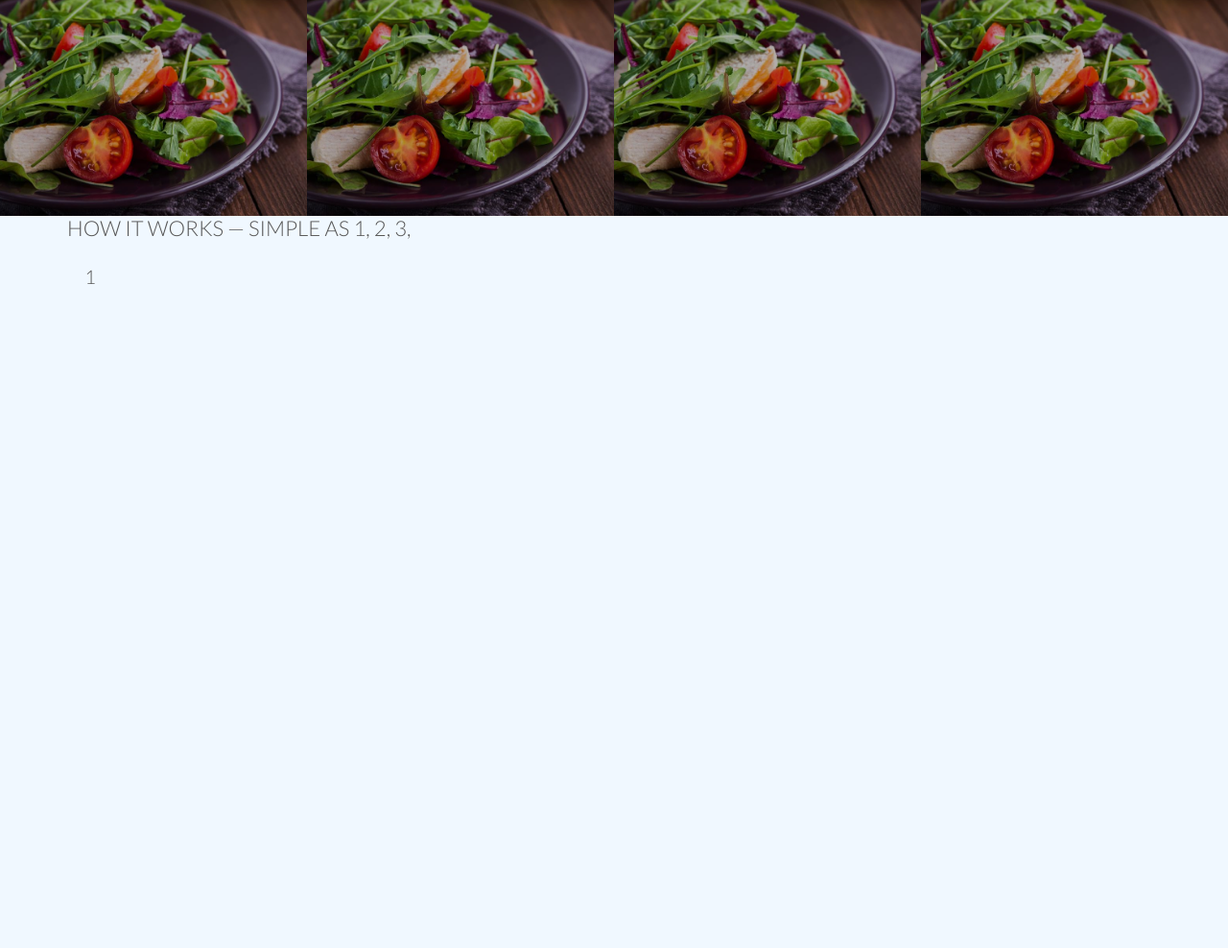
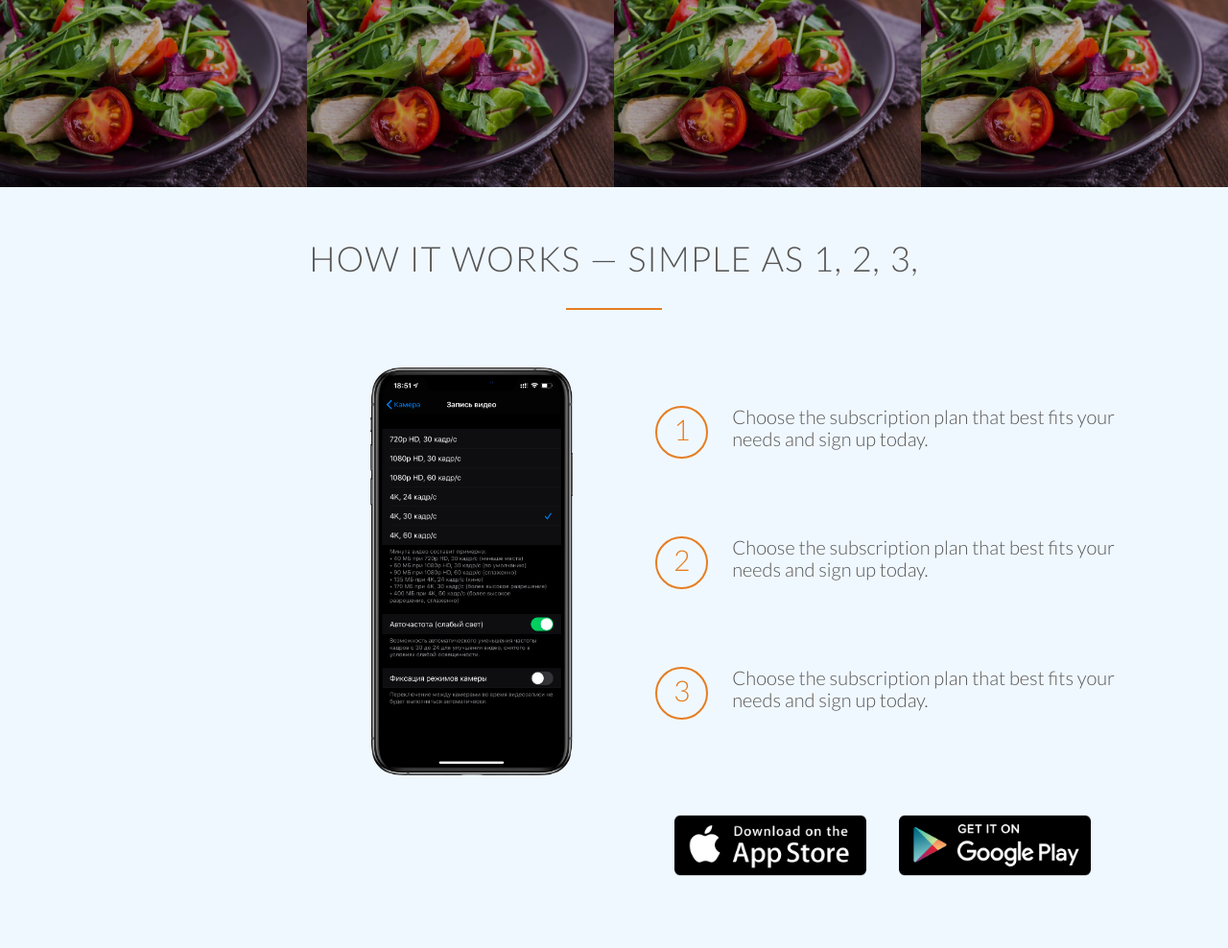
Before and after one commit to UTPplus/utpplus.githup.io, a plain HTML site: page index.html in a window 1280 px wide. Shown: the part 1704-2692 px from the top of the page at 96% size. Before the commit the page ends 2056 px from the top, so only its background shows below. Drawn offline with nearby package versions, Linux system fonts and the light colour scheme.

Commit message:
Section 1&2 added

```diff
--- a/index.html
+++ b/index.html
@@ -7,6 +7,7 @@
     <link rel="stylesheet" href="vendors/css/normalize.css">
     <link rel="stylesheet" href="vendors/css/col.css">
     <link rel="stylesheet" href="vendors/css/4cols.css">
+    <link rel="stylesheet" href="vendors/css/2cols.css">
     <link href="https://fonts.googleapis.com/css?family=Lato:300,300i,400&display=swap" rel="stylesheet">
     <title>Omnifood</title>
 </head>
@@ -86,7 +87,7 @@
 
    </section>
    <section class="section-meals">
-       <ul class="meals-showccase">
+       <ul class="meals-showccase clearfix">
            <li>
                <figure class="meal-photo">
                    <img src="resources/css/img/4.jpg" alt="Korean bibimbap with age and vegetables">
@@ -108,7 +109,7 @@
                 </figure>
             </li>
        </ul>
-       <ul class="meals-showccase">
+       <ul class="meals-showccase clearfix">
         <li>
             <figure class="meal-photo">
                 <img src="resources/css/img/4.jpg" alt="Korean bibimbap with age and vegetables">
@@ -135,25 +136,45 @@
 
    <section class="section-steps">
        <div class="row">
-           <h3>How it works &mdash; Simple as 1, 2, 3,</h3>
+           <h2>How it works &mdash; Simple as 1, 2, 3,</h2>
        </div>
        <div class="row">
-           <div class="col span_1_of_2">
-               <img src="/resources/css" alt="" class="app-screen">
+           <div class="col span_1_of_2 steps-box">
+               <img src="/resources/css/img/iphone_11.png" alt="" class="app-screen">
            </div>
-           <div class="col span_1_of_2">
+           <div class="col span_1_of_2 steps-box">
                <div class="works-step">
                    <div>1</div>
                    <p>
-
+                       Choose the subscription plan that best fits your needs and sign up today.
                    </p>
                </div>
+               <div class="works-step">
+                <div>2</div>
+                <p>
+                    Choose the subscription plan that best fits your needs and sign up today.
+                </p>
+             </div>
+             <div class="works-step">
+                <div>3</div>
+                <p>
+                    Choose the subscription plan that best fits your needs and sign up today.
+                </p>
+
+             </div>
+
+             <a href="#" class="btn-app"><img src="/resources/css/img/app-store.png" alt="App store button" ></a>
+             <a href="#" class="btn-app"><img src="/resources/css/img/google2.png" alt="Andirod store button" ></a>
+
+
            </div>
 
 
        </div>
    </section>
 
+
+
    <script src="https://unpkg.com/ionicons@5.0.0/dist/ionicons.js"></script>
 </body>
 </html>
--- a/resources/css/style.css
+++ b/resources/css/style.css
@@ -11,13 +11,24 @@ html {
     font-weight: 300;
     text-rendering: optimizeLegibility;
 }
+
+.clearfix {zoom: 1}
+.clearfix::after{
+    content: " ";
+    clear: both;
+    display: block;
+    height: 0;
+    visibility: hidden;
+
+}
+
 .row{
     max-width: 1140px;
     margin: 0 auto;
 }
 
 section{
-    padding: 80px 0;
+    padding: 50px 0;
 
 }
 
@@ -25,6 +36,9 @@ header{
     background-image: linear-gradient(rgba(0,0,0,0.7),rgba(0,0,0,0.7)), url(img/hero-min.jpg);
     background-size: cover;
     background-position: center;
+    background-attachment: fixed;
+    background-repeat: no-repeat;
+
     height: 100vh;
 
 }
@@ -67,6 +81,7 @@ h2{
     text-align: center;
     margin-bottom: 30px;
     letter-spacing: 1px;
+
 
 }
 h2:after{
@@ -210,3 +225,66 @@ p{
     opacity: 1;
     transform: scale(1.03);
 }
+
+
+.steps-box{
+    margin-top: 30px;
+
+
+}
+
+.steps-box:first-child{
+    text-align: right;
+    padding-right: 3%;
+    margin-top: 30px;
+
+}
+
+.steps-box:last-child{
+
+    padding-left: 3%;
+    margin-top: 70px;
+
+}
+
+.app-screen{
+
+    width: 40%;
+    height: auto;
+}
+
+.works-step{
+    margin-bottom: 50px;
+}
+
+.works-step:last-of-type{
+    margin-bottom: 0;
+}
+
+.works-step div {
+    float: left;
+    color: #e67e22;
+    border: 2px solid #e67e22;
+    border-radius: 50%;
+    height: 55px;
+    width: 55px;
+    text-align: center;
+    padding: 5px;
+    font-size: 150%;
+    margin-right: 25px;
+
+}
+
+.btn-app img{
+
+    height: 200px;
+    width: auto;
+    margin-right: 10px;
+    margin-top: 0;
+    padding-top: 0;
+    margin-left: 20px;
+
+}
+.section-steps{
+    padding-top: 4px;
+}
```
Also changed, not shown: resources/css/img/app-store.png (added), resources/css/img/apple-store-logo.png (added), resources/css/img/google-play-logo.png (added), resources/css/img/google.png (added), resources/css/img/google2.png (added), resources/css/img/iphone.jpg (added), resources/css/img/iphone_11.png (added).
